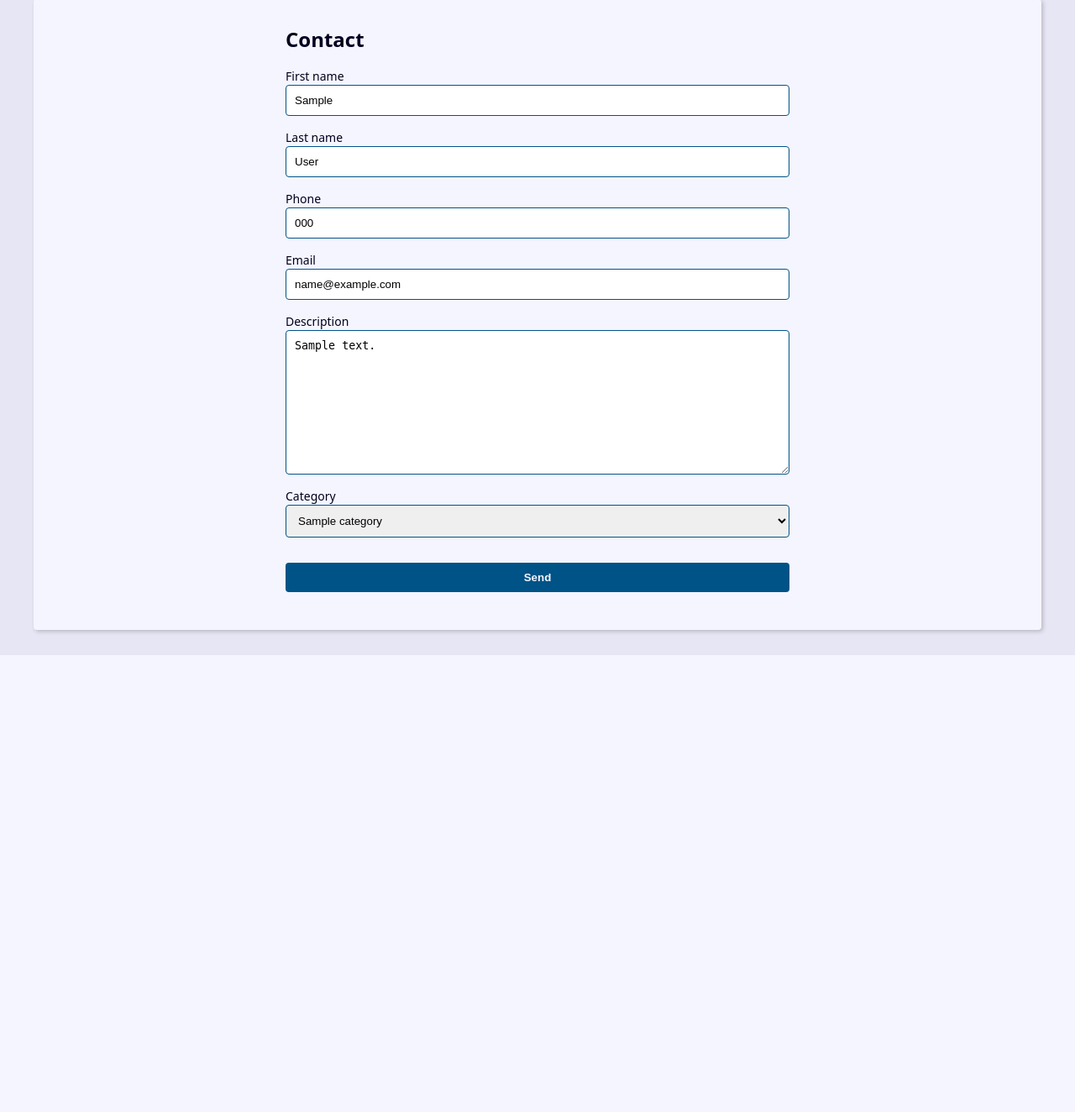
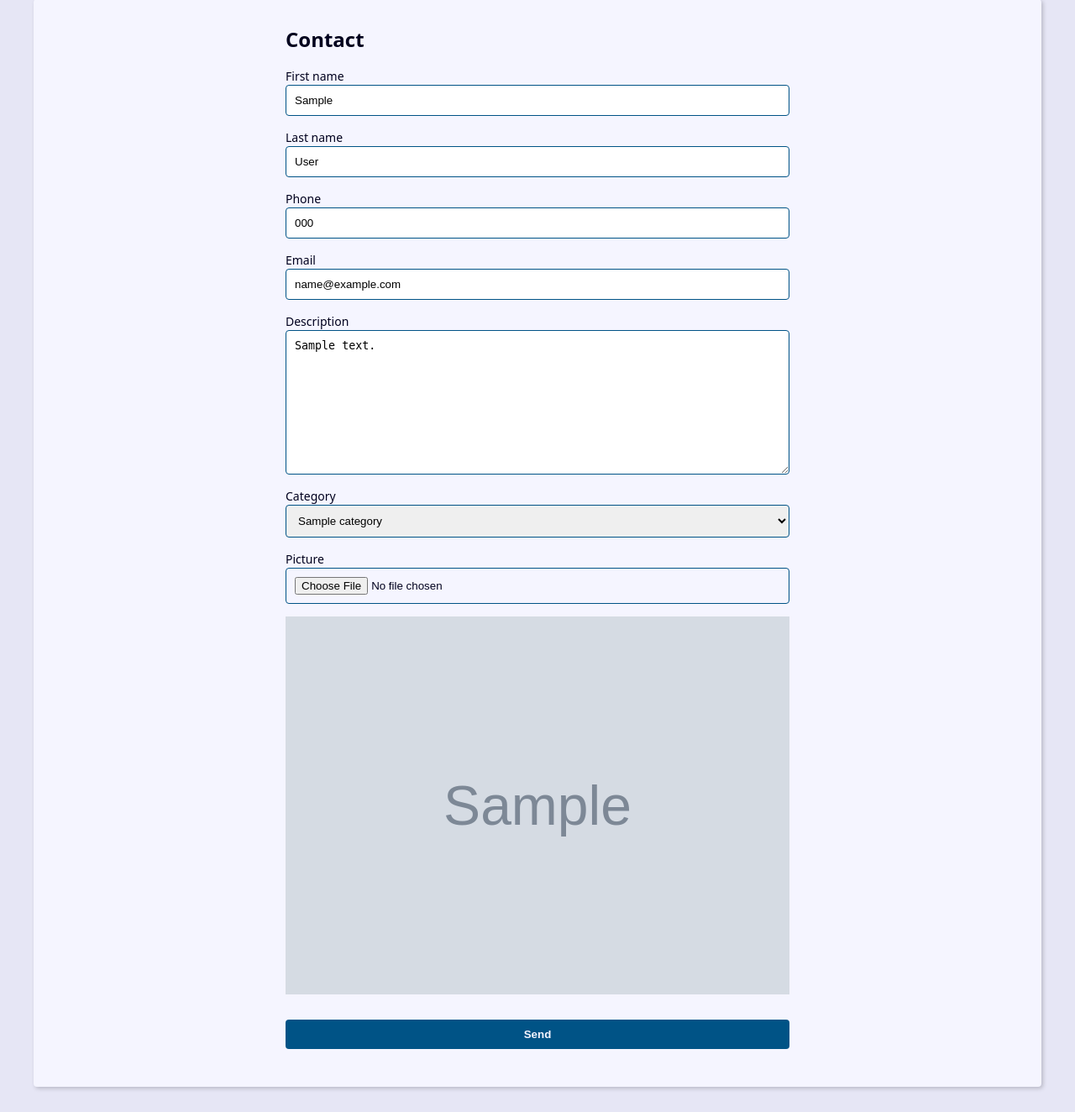
Before and after one commit to FamousLuisin/Projeto_Agenda, a Django app: page /contact/1/update in a window 1280 px wide. Shown: the part 270-1594 px from the top of the page at 84% size. Before the commit the page ends 1050 px from the top, so only its background shows below. Run offline with Django 5.2, Linux system fonts and the light colour scheme; tables that the repository leaves empty hold one stand-in row (values such as "Sample post"); grey boxes marked "Sample" are stand-in pictures.

Commit message:
Trabalhando com imagens (Pictures)

```diff
--- a/contact/forms.py
+++ b/contact/forms.py
@@ -12,7 +12,7 @@ class ContactForm(forms.ModelForm):
     # first_name = forms.CharField(
     #     widget=forms.TextInput(
     #         attrs={
-    #             'class':'classe-d',
+    #             'class':'classe-a',
     #             'placeholder':'Primeiro nome',
     #         }
     #     ),
@@ -20,18 +20,25 @@ class ContactForm(forms.ModelForm):
     #     help_text='texto de ajuda',
     # )
 
-    def __init__(self, *args, **kwargs):
-        super().__init__(*args, **kwargs)
-
-        # Forma 2 de trabalhar com um campo de input
+    # Forma 2 de trabalhar com um campo de input
+    # def __init__(self, *args, **kwargs):
+    #     super().__init__(*args, **kwargs)
         # self.fields['first_name'].widget.attrs.update({
         #     'class':'classe-c',
         #     'placeholder':'Primeiro nome'
         # })
 
+    picture = forms.ImageField(
+        widget=forms.FileInput(
+            attrs={
+                'accept': 'image/*',
+            }
+        )
+    )
+
     class Meta:
         model = models.Contact
-        fields = ('first_name', 'last_name', 'phone', 'email', 'description', 'category')
+        fields = ('first_name', 'last_name', 'phone', 'email', 'description', 'category', 'picture')
 
         # Forma 3 de trabalhar com um campo de input
         # widgets = {
--- a/contact/templates/contact/contact.html
+++ b/contact/templates/contact/contact.html
@@ -12,6 +12,12 @@
         <p><b>Date: </b> {{contact.created_date}}</p>
         <p><b>Description: </b> {{contact.description}}</p>
         <p><b>Category: </b> {{contact.category.name}}</p>
+
+        <p>
+            {% if contact.picture %}
+                <img src="{{ contact.picture.url }}" alt="{{ contact.first_name }} {{ contact.last_name }}">
+            {% endif %}
+        </p>
 
         <div class="contact-links">
             <a class='btn btn-link' href="{% url "contact:update" contact.id %}">update</a>
--- a/contact/templates/contact/create.html
+++ b/contact/templates/contact/create.html
@@ -23,8 +23,16 @@
                             <p class="help-text">{{ field.help_text }}</p>
                         {% endif %}
                     </div>
+
+                    {% if field.name == 'picture' and field.value.url %}
+                        <div class="form-group">
+                            <img src="{{ field.value.url }}" alt="">
+                        </div>
+                    {% endif %}
                 {% endfor %}
             </div>
+
+
 
             {% if form.non_field_errors %}
                 <div class="form-content">
--- a/contact/views/contact_forms.py
+++ b/contact/views/contact_forms.py
@@ -6,7 +6,7 @@ from contact import models
 def create(request):
     form_action = reverse('contact:create')
     if request.method == 'POST':
-        form = forms.ContactForm(data=request.POST)
+        form = forms.ContactForm(data=request.POST, files=request.FILES)
 
         context = {
             'form': form,
@@ -40,7 +40,7 @@ def update(request, contact_id):
     form_action = reverse('contact:update', args=(contact_id,))
 
     if request.method == 'POST':
-        form = forms.ContactForm(data=request.POST, instance=contact)
+        form = forms.ContactForm(data=request.POST, files=request.FILES, instance=contact)
         context = {
             'form': form,
             'form_action': form_action,
```
Lines whose indentation alone changed are shown as unchanged.
